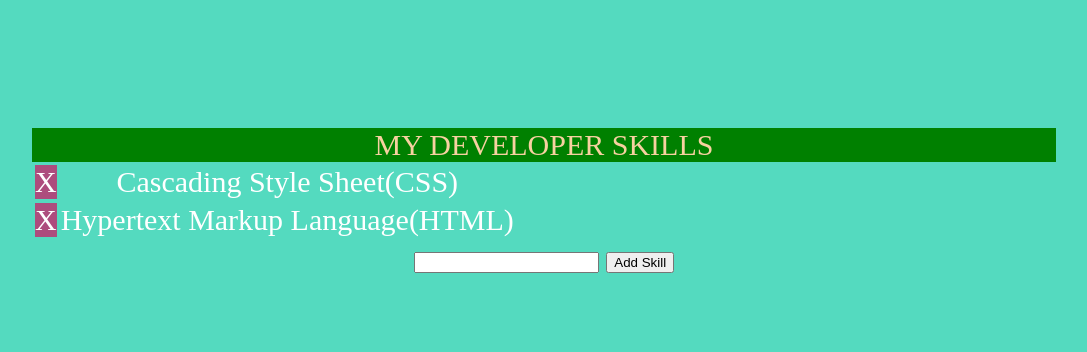
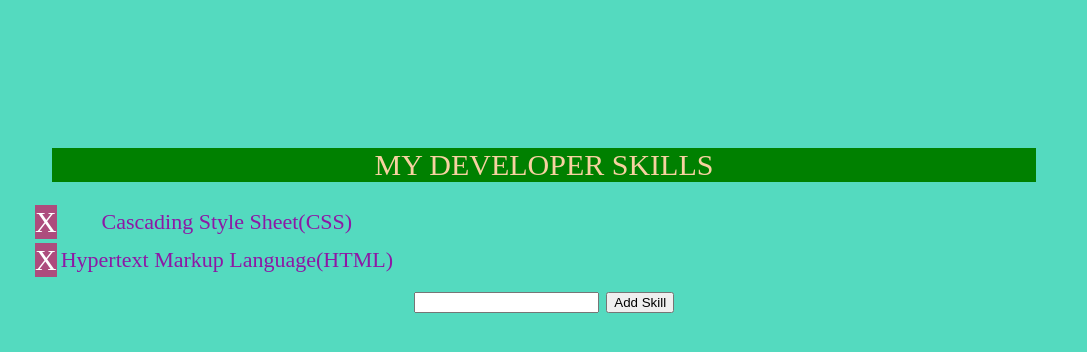
Before and after one commit to GabiVarella/my-dev-skills-lab, a plain HTML site: page index.html in a window 1280 px wide. Shown: the whole page, without its empty margins (96-1183 px from the left). Drawn offline with nearby package versions, Linux system fonts and the light colour scheme.

Commit message:
final commit of day

```diff
--- a/main.css
+++ b/main.css
@@ -8,10 +8,16 @@ body {
 #title {
     color: rgb(247, 209, 160);
     background-color: green;
+    margin: 20PX;
 }
 #csscheckbox, #htmlcheckbox {
     background-color: rgb(173, 76, 125);
 }
-td (
-    font
-)
+#cssdescription, #htmldescription {
+    color: rgb(141, 24, 165);
+    font-size: 22px;
+}
+
+main {
+    position: center;
+}
--- a/main.js
+++ b/main.js
@@ -1 +1 @@
-$("title").css("background-color", "green");
+$("main").css("position", "center");
```
